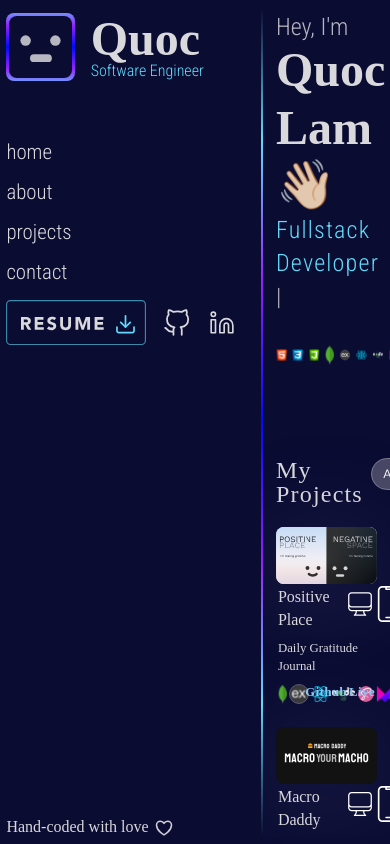
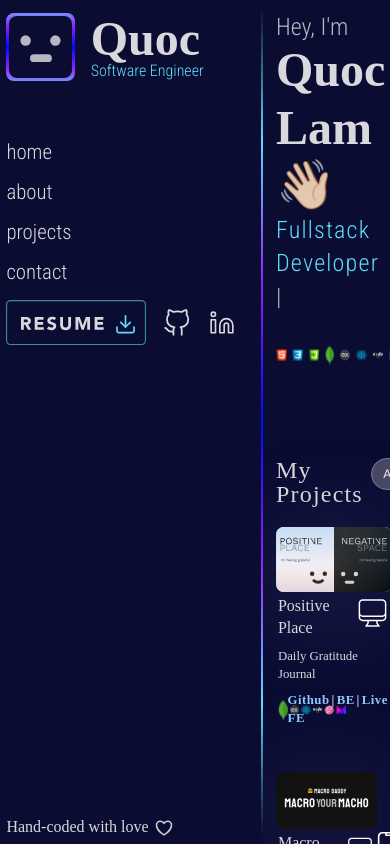
Before and after one commit to QuocLam-io/portfolio-violet, a React (Create React App) app: page / in a window 390 px wide. Built offline with nearby package versions, Linux system fonts and the light colour scheme.

Commit message:
social links

```diff
--- a/src/Components/Card.jsx
+++ b/src/Components/Card.jsx
@@ -1,7 +1,7 @@
 import React from "react";
 import { motion } from "framer-motion";
 
-const Card = ({ title, description, img, tools, icons, traits }) => {
+const Card = ({ title, description, img, tools, icons, traits, links }) => {
   let iconMap = icons.map((icon) => {
     return <img src={`${icon}`} alt="" className="card-icon" />;
   });
@@ -31,9 +31,18 @@ const Card = ({ title, description, img, tools, icons, traits }) => {
           <div className="card-end">
             <div className="card-icons">{iconMap}</div>
             <div className="card-links">
-              <a href="">Github</a>
-              <a href="">Live
-              {/* <img src="imgs/live.svg" alt="" /> */}
+              {links.length === 3 ? (
+                <div className="github">
+                  <a target="blank" href={links[1]}>Github FE</a> <span>|</span>
+                  <a target="blank" href={links[2]}>BE</a> <span>|</span>
+                </div>
+              ) : (
+                <a target="blank" href={links[1]}>Github</a>
+
+              )}
+              <a href={links[0]} target="blank" >
+                Live
+                <img src="imgs/live.svg" alt="" />
               </a>
             </div>
           </div>
--- a/src/Components/Home.jsx
+++ b/src/Components/Home.jsx
@@ -27,6 +27,7 @@ const Home = () => {
         tools={card.tools}
         icons={card.icons}
         traits={card.traits}
+        links={card.links}
       />
     );
   });
--- a/src/Components/Nav.jsx
+++ b/src/Components/Nav.jsx
@@ -27,15 +27,18 @@ const Nav = () => {
           </a>
 
           <div className="nav-menu-icons">
-            <a href="">
+            <a
+            target="blank"
+            href="https://drive.google.com/file/d/1eE17fs9PG9PK43dH9hFreuecMyLa6TAj/view?usp=sharing">
               <img src="imgs/resume.svg" alt="Resume Button" />
             </a>
 
             <div>
-              <a href="">
+              <a href="https://github.com/QuocLam-io"
+                target="blank">
                 <img src="imgs/github.svg" alt="Github Button" />
               </a>
-              <a href="">
+              <a href="https://www.linkedin.com/in/lam-quoc/" target="#">
                 <img src="imgs/linkedin.svg" alt="LinkedIn Button" />
               </a>
             </div>
--- a/src/data.json
+++ b/src/data.json
@@ -22,8 +22,12 @@
       "imgs/icons/sass.svg",
       "imgs/icons/framer-motion.svg"
     ],
-    "traits": ["imgs/traits/desktop.svg",
-    "imgs/traits/responsive.svg"]
+    "traits": ["imgs/traits/desktop.svg", "imgs/traits/responsive.svg"],
+    "links": [
+      "https://positive-place.netlify.app/",
+      "https://github.com/QuocLam-io/positive-place-fe",
+      "https://github.com/QuocLam-io/Postive-Place-BE"
+    ]
   },
 
   {
@@ -36,8 +40,11 @@
       "imgs/icons/redux.svg",
       "imgs/icons/sass.svg"
     ],
-    "traits": ["imgs/traits/desktop.svg",
-    "imgs/traits/responsive.svg"]
+    "traits": ["imgs/traits/desktop.svg", "imgs/traits/responsive.svg"],
+    "links": [
+      "https://macro-daddy.netlify.app/",
+      "https://github.com/QuocLam-io/Macro-Daddy"
+    ]
   },
   {
     "title": "Astro Boi",
@@ -45,7 +52,11 @@
     "img": "imgs/cards/card-astro-boi.svg",
     "tools": ["HTML", "CSS", "JS", "NodeJS"],
     "icons": ["imgs/icons/html.svg", "imgs/icons/css.svg", "imgs/icons/js.svg"],
-    "traits": ["imgs/traits/desktop.svg"]
+    "traits": ["imgs/traits/desktop.svg"],
+    "links": [
+      "https://astro-boy.netlify.app/",
+      "https://github.com/QuocLam-io/Astro-Boy"
+    ]
   },
   {
     "title": "Greasy Spoon",
@@ -58,6 +69,11 @@
       "imgs/icons/react.svg",
       "imgs/icons/nodejs.svg"
     ],
-    "traits": ["imgs/traits/group.svg","imgs/traits/desktop.svg"]
+    "traits": ["imgs/traits/group.svg", "imgs/traits/desktop.svg"],
+    "links": [
+      "https://greasy-spoon.netlify.app/",
+      "https://github.com/gauravgoyal87/restaurantfoodratingfe",
+      "https://github.com/gauravgoyal87/restaurantfoodratingapi"
+    ]
   }
 ]
--- a/src/index.scss
+++ b/src/index.scss
@@ -350,13 +350,13 @@ a {
       display: flex;
       justify-content: space-around;
       flex-wrap: wrap;
-      gap: 2.5vh;
+      gap: 5vh;
       // border: $test-border;
 
       //* ----------------------------- Card Component ----------------------------- */
 
       .card-parent {
-        width: clamp(20rem, 30%, 40rem);
+        width: clamp(20rem, 41%, 40rem);
         // margin: auto;
         // border: solid red 2px;
 
@@ -417,7 +417,11 @@ a {
             letter-spacing: 0.46px;
             color: #90caf9;
             gap: 0.5vw;
-
+            .github{
+              display: flex;
+              color: #90caf9;
+              gap: 0.5vw;
+            }
             a{
               display: flex;
               gap: 0.5vw;
```
